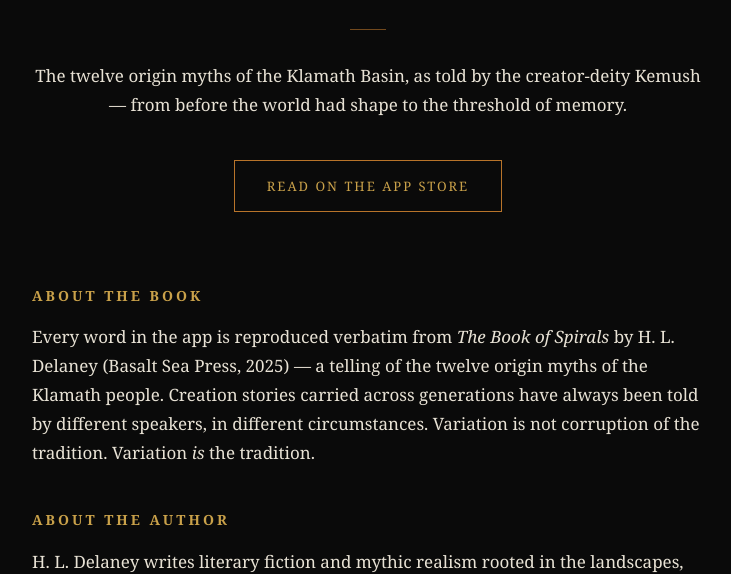
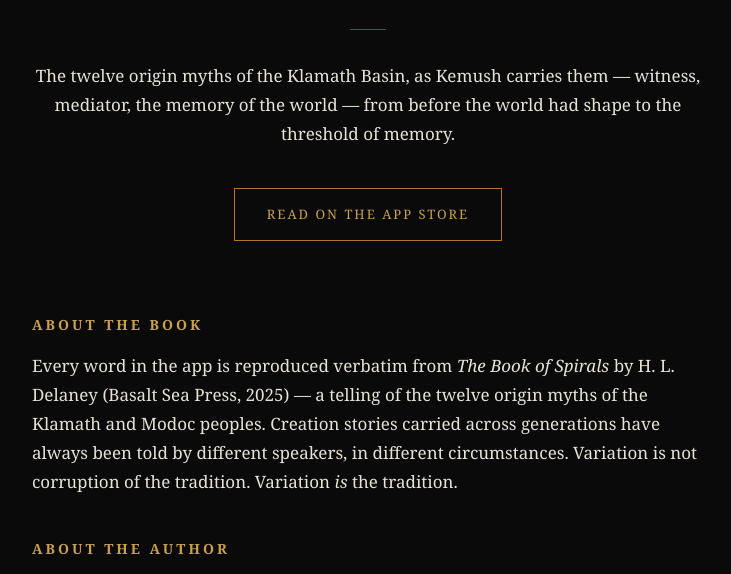
Before and after one commit to hldelaney/spirals-of-kemush-site, a plain HTML site: page index.html in a window 1280 px wide. Shown: the part 191-765 px from the top of the page, without its empty margins (272-1003 px from the left). Drawn offline with Linux system fonts and the light colour scheme.

Commit message:
Reframe Kemush: witness/mediator/memory, not 'creator-deity'; Klamath and Modoc peoples

```diff
--- a/index.html
+++ b/index.html
@@ -13,12 +13,12 @@
             <h1>Spirals of Kemush</h1>
             <p class="subtitle">Origin of the Maklaks</p>
             <div class="divider"></div>
-            <p>The twelve origin myths of the Klamath Basin, as told by the creator-deity Kemush — from before the world had shape to the threshold of memory.</p>
+            <p>The twelve origin myths of the Klamath Basin, as Kemush carries them — witness, mediator, the memory of the world — from before the world had shape to the threshold of memory.</p>
             <a href="https://apps.apple.com/app/spirals-of-kemush/id6765694186" class="cta">Read on the App Store</a>
         </div>
 
         <h2>About the Book</h2>
-        <p>Every word in the app is reproduced verbatim from <span class="italic">The Book of Spirals</span> by H. L. Delaney (Basalt Sea Press, 2025) — a telling of the twelve origin myths of the Klamath people. Creation stories carried across generations have always been told by different speakers, in different circumstances. Variation is not corruption of the tradition. Variation <span class="italic">is</span> the tradition.</p>
+        <p>Every word in the app is reproduced verbatim from <span class="italic">The Book of Spirals</span> by H. L. Delaney (Basalt Sea Press, 2025) — a telling of the twelve origin myths of the Klamath and Modoc peoples. Creation stories carried across generations have always been told by different speakers, in different circumstances. Variation is not corruption of the tradition. Variation <span class="italic">is</span> the tradition.</p>
 
         <h2>About the Author</h2>
         <p>H. L. Delaney writes literary fiction and mythic realism rooted in the landscapes, histories, and memory traditions of the Klamath Basin. His work has received the Calvino and Princemere Prizes. Delaney is a member of the Klamath Confederated Tribes and lives in the shadow of Crater Lake.</p>
```
Also changed, not shown: support/index.html (+1 -1 lines).
